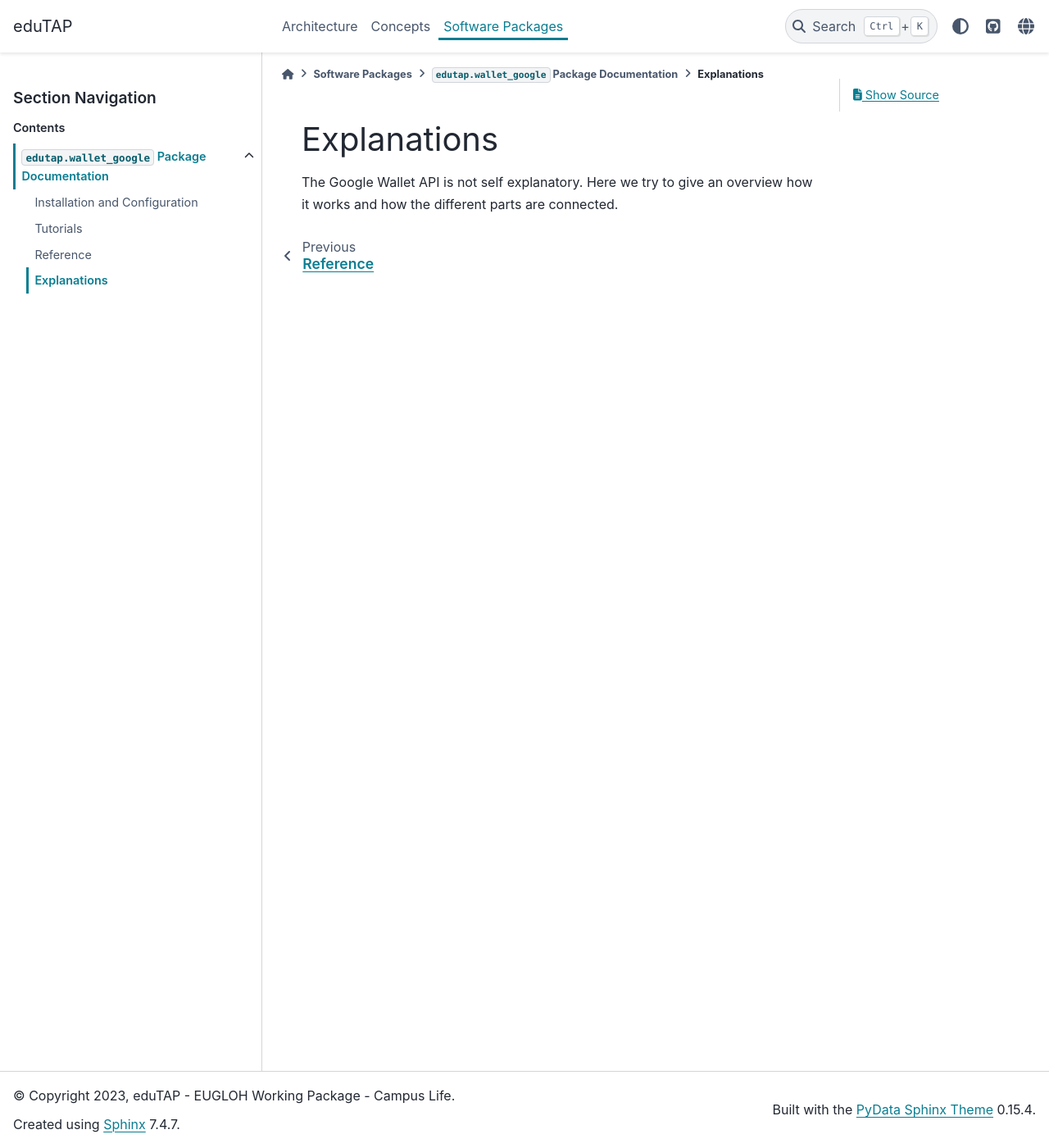
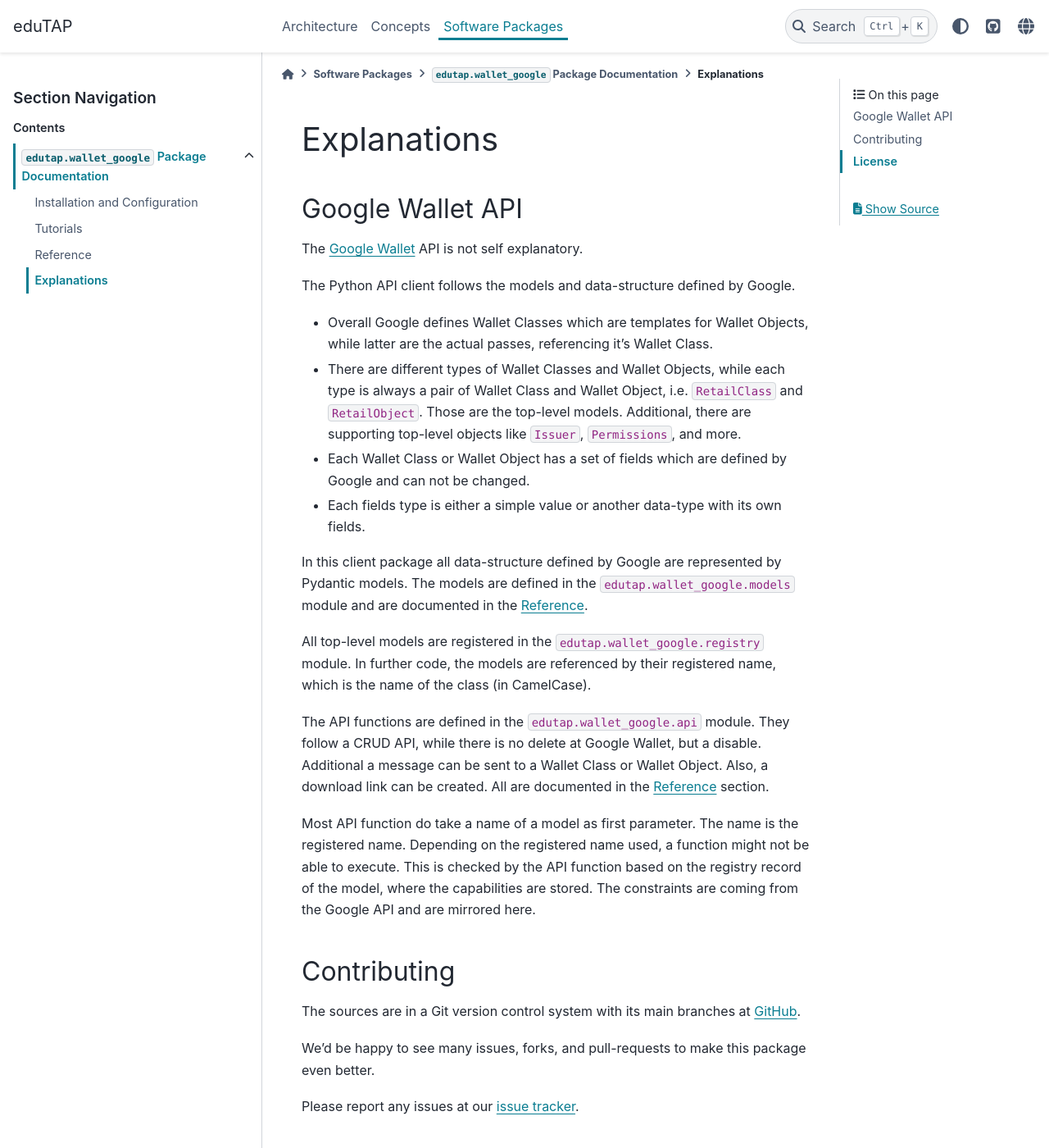
Before and after one commit to edutap-eu/documentation, a Sphinx documentation site: the page built from source/packages/edutap_wallet_google/explanation.md, in a window 1280 px wide and 1400 px high. Shown: the whole window at 82% size. Built offline with Sphinx 7.4.7 and the PyData theme 0.15.4, drawn with Linux system fonts in a browser that asks for light colours; some of the changed text lies outside the part shown.

Commit message:
add first explanations

```diff
--- a/source/packages/edutap_wallet_google/explanation.md
+++ b/source/packages/edutap_wallet_google/explanation.md
@@ -1,4 +1,47 @@
 # Explanations
 
-The Google Wallet API is not self explanatory.
-Here we try to give an overview how it works and how the different parts are connected.
+## Google Wallet API
+
+The [Google Wallet](https://developers.google.com/wallet/) API is not self explanatory.
+
+The Python API client follows the models and data-structure defined by Google.
+
+- Overall Google defines Wallet Classes which are templates for Wallet Objects, while latter are the actual passes, referencing it's Wallet Class.
+- There are different types of Wallet Classes and Wallet Objects, while each type is always a pair of Wallet Class and Wallet Object, i.e. `RetailClass` and `RetailObject`.
+  Those are the top-level models.
+  Additional, there are supporting top-level objects like `Issuer`, `Permissions`, and more.
+- Each Wallet Class or Wallet Object has a set of fields which are defined by Google and can not be changed.
+- Each fields type is either a simple value or another data-type with its own fields.
+
+In this client package all data-structure defined by Google are represented by Pydantic models.
+The models are defined in the `edutap.wallet_google.models` module and are documented in the [Reference](reference.md).
+
+All top-level models are registered in the `edutap.wallet_google.registry` module.
+In further code, the models are referenced by their registered name, which is the name of the class (in CamelCase).
+
+The API functions are defined in the `edutap.wallet_google.api` module.
+They follow a CRUD API, while there is no delete at Google Wallet, but a disable.
+Additional a message can be sent to a Wallet Class or Wallet Object.
+Also, a download link can be created.
+All are documented in the [Reference](reference.md) section.
+
+Most API function do take a name of a model as first parameter.
+The name is the registered name.
+Depending on the registered name used, a function might not be able to execute.
+This is checked by the API function based on the registry record of the model, where the capabilities are stored.
+The constraints are coming from the Google API and are mirrored here.
+
+
+## Contributing
+
+The sources are in a Git version control system with its main branches at [GitHub](https://github.com/edutap-eu/edutap.wallet_google).
+
+We'd be happy to see many issues, forks, and pull-requests to make this package even better.
+
+Please report any issues at our [issue tracker](https://github.com/edutap-eu/edutap.wallet_google/issues).
+
+
+## License
+
+The code is under [European Union Public Licence v1.2](https://joinup.ec.europa.eu/collection/eupl/eupl-text-eupl-12) (EUPL).
+The EUPL is an [OpenSource Initiative (OSI) approved Free and OpenSource license](https://opensource.org/license/eupl-1-2/).
```
